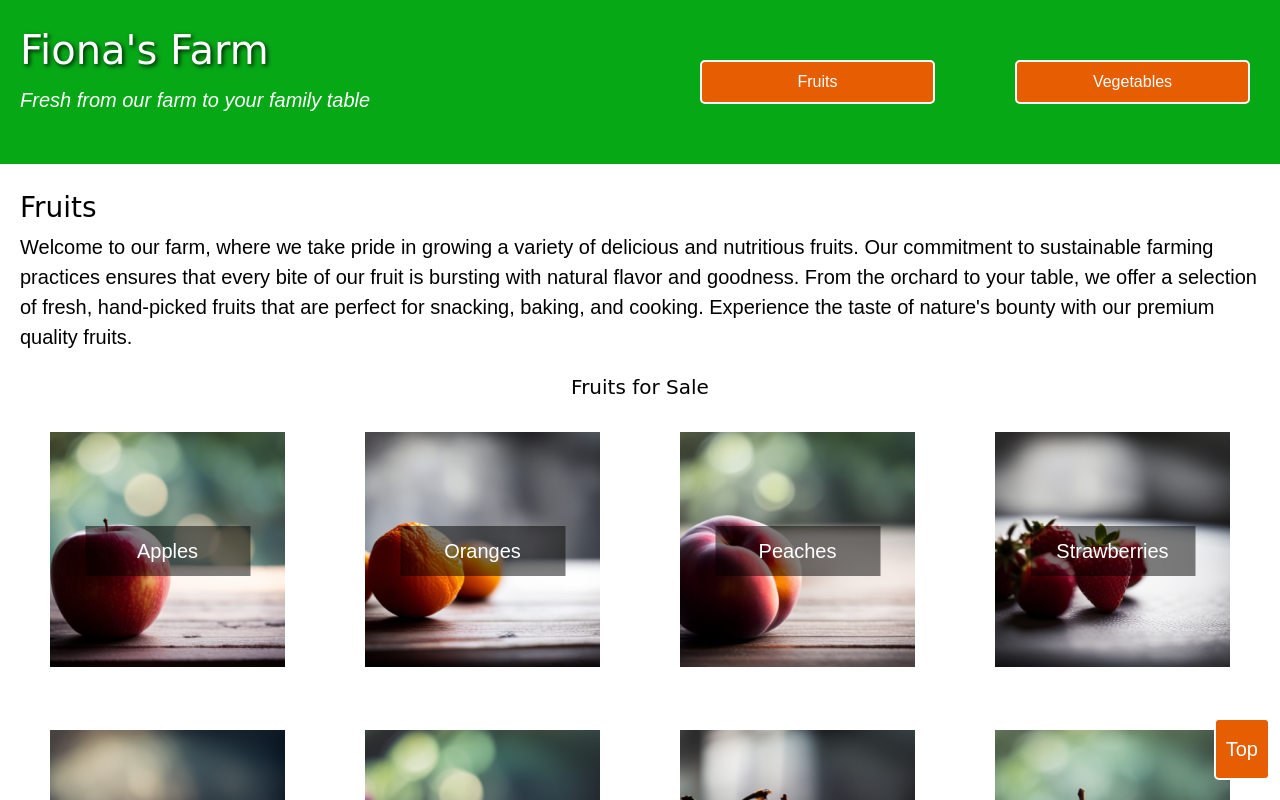
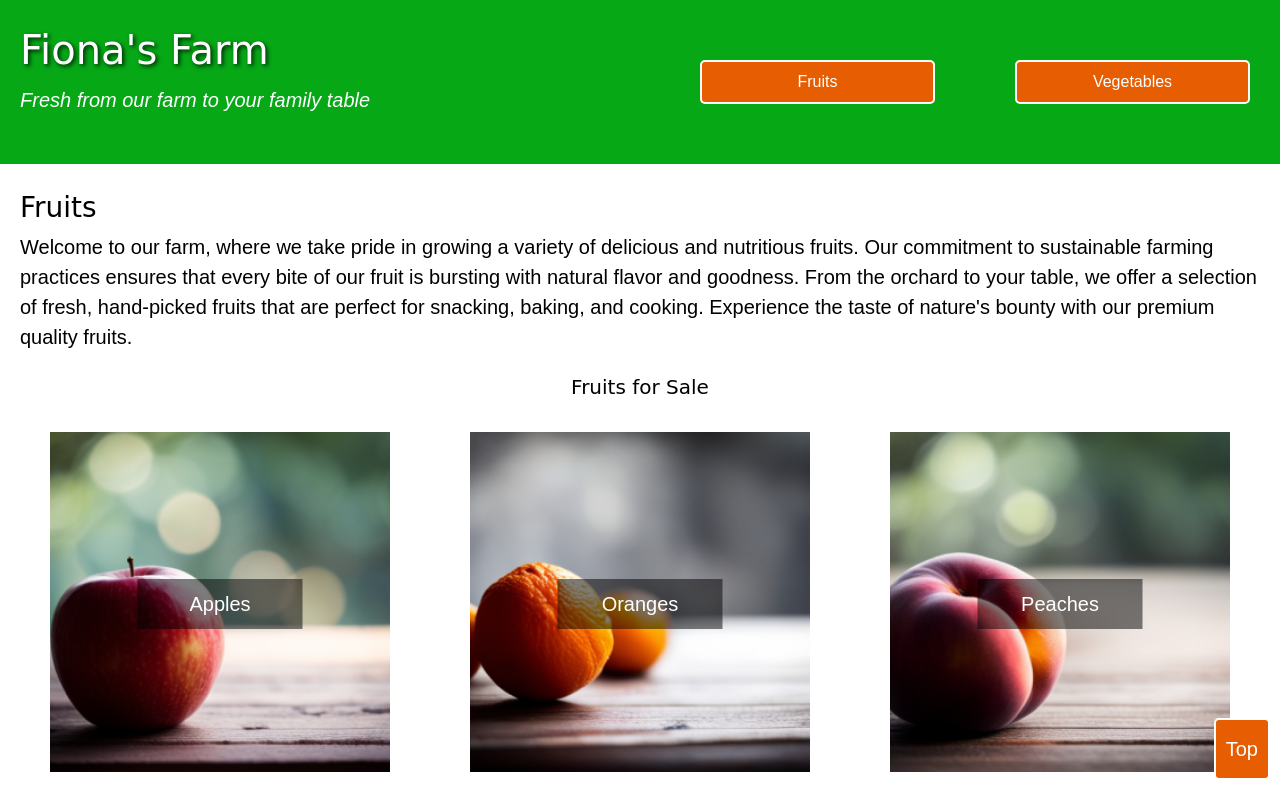
Before and after one commit to Jbrvz/Farm, a plain HTML site: page index.html in a window 1280 px wide. Shown: the top 800 px of the page. Drawn offline with Linux system fonts and the light colour scheme; a web font is replaced by a local one.

Commit message:
Final Updates

```diff
--- a/Styles.css
+++ b/Styles.css
@@ -217,10 +217,8 @@ h3, p {
     right: 0;
     margin: 0;
     padding: 14px 10px;
-    z-index: 5;
     border-radius: 5px;
     text-align: center;
-    text-decoration: none;
 }
 
 /*-------------------- MEDIA QUERY (medium) --------------------------------*/
@@ -329,7 +327,7 @@ h3, p {
     padding-right: 30px;
 }
 
-/* -------------------- GRID STYLES FOR FRUITS/VEGETABLES GRID (large ) -------------------- */
+/* -------------------- GRID STYLES FOR FRUITS/VEGETABLES GRID (large) -------------------- */
 .Fruits-Photo-Grid, .Vegetables-Photo-Grid {
     grid-template-columns: repeat(3, 1fr);
     grid-template-rows: repeat(6, auto);
@@ -355,19 +353,17 @@ h3, p {
     margin-right: 10px;
 }
 
+}
 
 
 /*-------------------- MEDIA QUERY (xl) ---------------------------------------*/
 
-@media (min-width: 1280px) {
+@media (min-width: 1440px) {
 
 /* -------------------- GRID STYLES FOR FRUITS/VEGETABLES GRID (large ) -------------------- */
 .Fruits-Photo-Grid, .Vegetables-Photo-Grid {
     grid-template-columns: repeat(4, 1fr);
     grid-template-rows: repeat(6, auto);
-
+}
 
 }
-
-
-}
```
Also changed, not shown: 1 other file.
